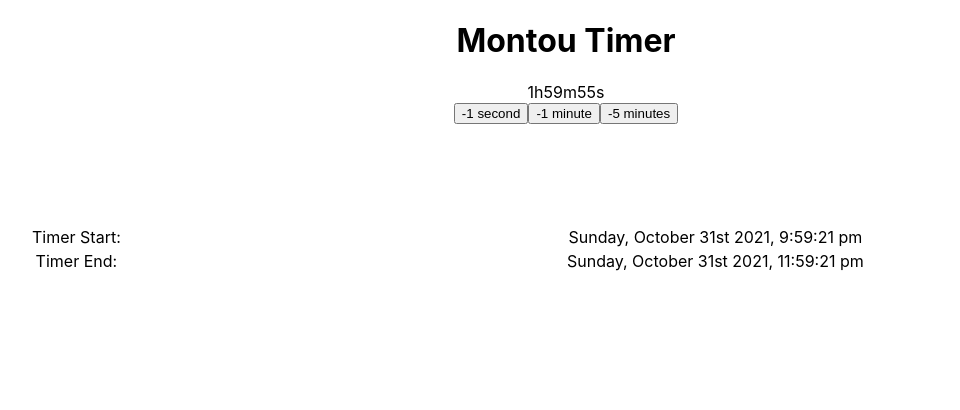
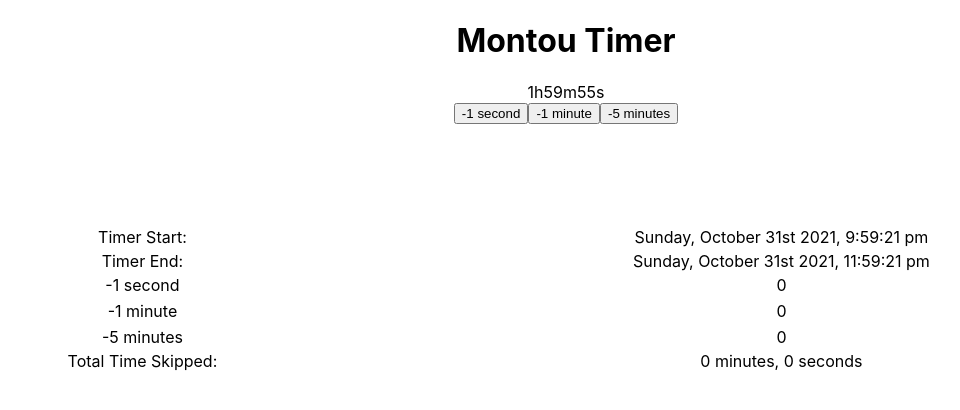
Before and after one commit to rrTong/montou-timer, a React (Create React App) app: page / in a window 1280 px wide. Shown: the top 410 px of the page, without its empty margins (74-1034 px from the left). Built offline with nearby package versions, Linux system fonts and the light colour scheme.

Commit message:
add counts

```diff
--- a/src/components/Timer.js
+++ b/src/components/Timer.js
@@ -4,6 +4,9 @@ import "../styles/Timer.css";
 
 const timerStart = moment();
 const timerEnd = moment().add(2, "hours");
+let oneSecCount = 0;
+let oneMinCount = 0;
+let fiveMinCount = 0;
 
 const Timer = () => {
   const [timer, setTimer] = useState(moment());
@@ -32,6 +35,7 @@ const Timer = () => {
       <button
         onClick={() => {
           setTimer((prevTimer) => prevTimer.clone().add(1, "seconds"));
+          oneSecCount++;
         }}
       >
         -1 second
@@ -39,6 +43,7 @@ const Timer = () => {
       <button
         onClick={() => {
           setTimer((prevTimer) => prevTimer.clone().add(1, "minutes"));
+          oneMinCount++;
         }}
       >
         -1 minute
@@ -46,6 +51,7 @@ const Timer = () => {
       <button
         onClick={() => {
           setTimer((prevTimer) => prevTimer.clone().add(5, "minutes"));
+          fiveMinCount++;
         }}
       >
         -5 minutes
@@ -67,6 +73,20 @@ const Timer = () => {
             <td>Timer End: </td>
             <td>{timerEnd.format("dddd, MMMM Do YYYY, h:mm:ss a")}</td>
           </tr>
+          <td>-1 second</td>
+          <td>{oneSecCount}</td>
+          <tr></tr>
+          <td>-1 minute</td>
+          <td>{oneMinCount}</td>
+          <tr></tr>
+          <td>-5 minutes</td>
+          <td>{fiveMinCount}</td>
+          <tr>
+            <td>Total Time Skipped:</td>
+            <td>
+              {oneMinCount + fiveMinCount * 5} minutes, {oneSecCount} seconds
+            </td>
+          </tr>
         </table>
       </div>
     </>
```
